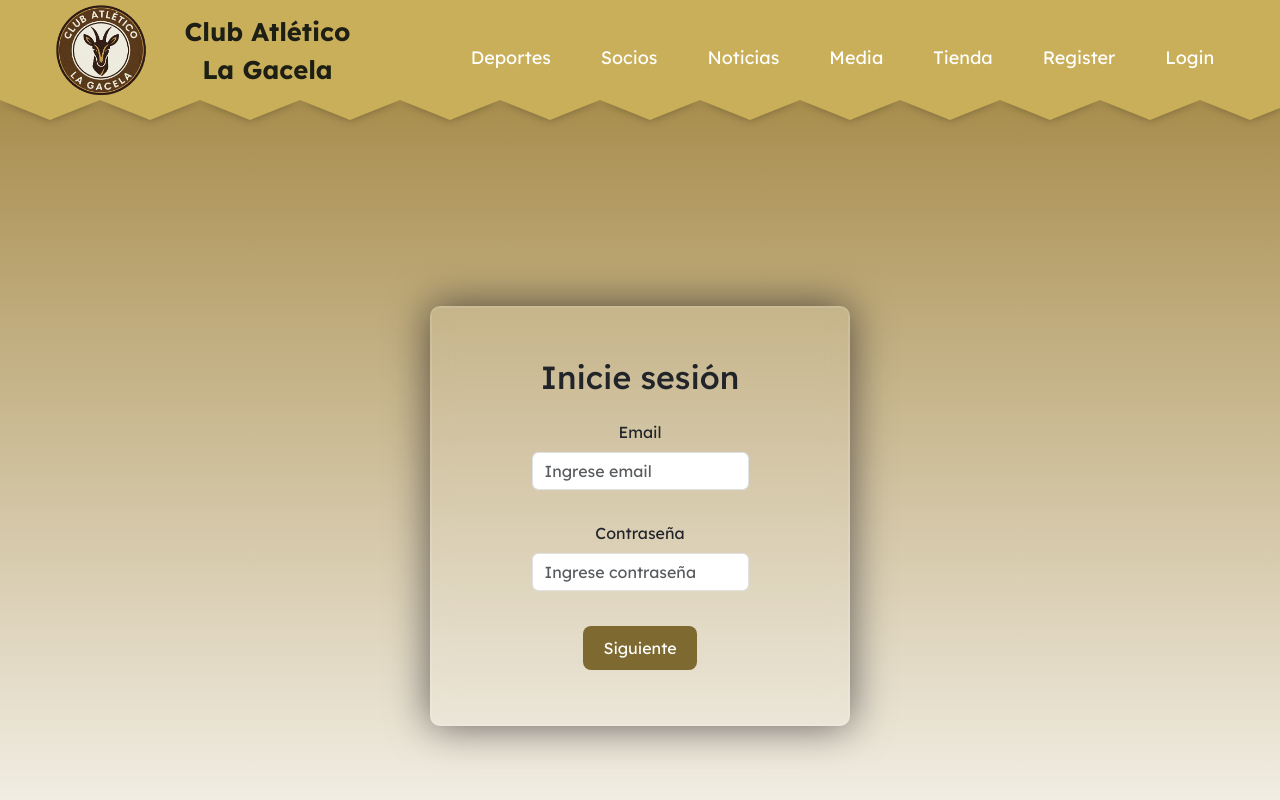
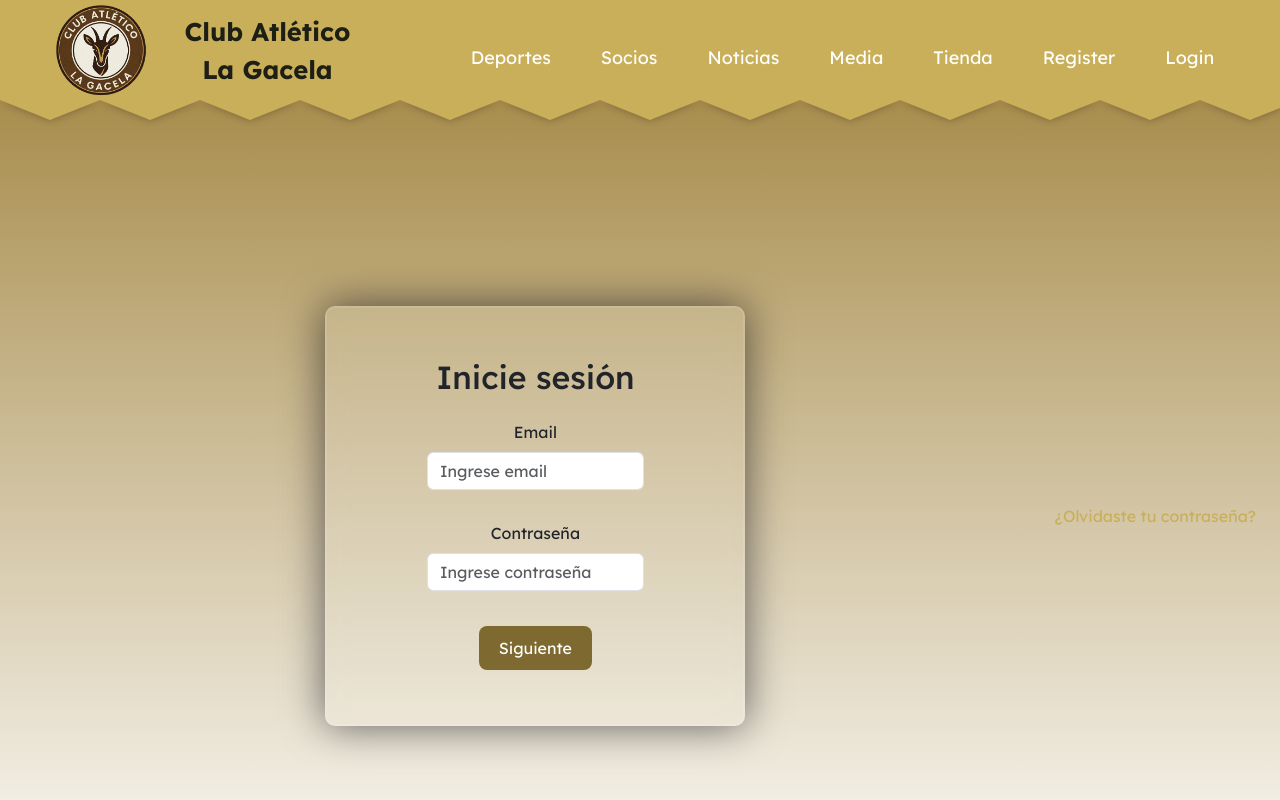
Before and after one commit to bernioviedo/TP-Club, a React (Vite) app in the folder client/club-frontend/: page /login in a window 1280 px wide. Shown: the top 800 px of the page. Built offline with nearby package versions, Linux system fonts and the light colour scheme; no server answers.

Commit message:
agrega link para solicitar cambio de contraseña

```diff
--- a/client/club-frontend/src/pages/Login.jsx
+++ b/client/club-frontend/src/pages/Login.jsx
@@ -52,6 +52,7 @@ const loginUser = async (e) =>{
       </div>
             <button type='submit' className="btn logbtn">Siguiente</button>
     </form>
+    <a href="/forgot-password">¿Olvidaste tu contraseña?</a>
 </div>
 
   )
```
